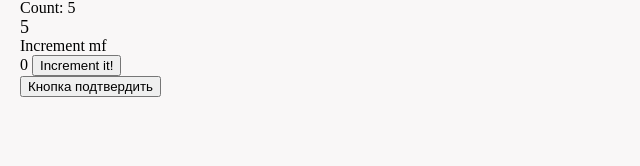
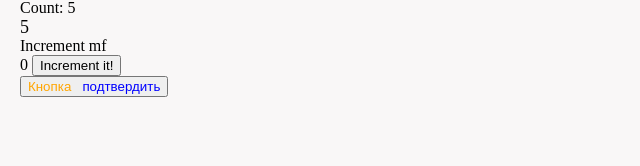
Before and after one commit to abahrisd/vue-questionnaire, a Vue app: page /#/hw in a window 1280 px wide. Shown: the part 133-299 px from the top of the page, without its empty margins (0-640 px from the left). Built offline with nearby package versions, Linux system fonts and the light colour scheme.

Commit message:
use named slots

```diff
--- a/src/components/HelloWorld.vue
+++ b/src/components/HelloWorld.vue
@@ -1,4 +1,4 @@
-<template>
+<template xmlns:v-slot="http://www.w3.org/1999/XSL/Transform">
     <div class="life-cycle-hooks">
         <div>
             <span>HelloWorld!</span>
@@ -16,7 +16,12 @@
                 <button v-on:click="handleIncrement">Increment it!</button>
             </div>
             <SlotButton>
-                Кнопка подтвердить
+                <template v-slot:name1>
+                    <span class="button__first">Кнопка</span>
+                </template>
+                <template v-slot:name2>
+                    <span class="button__second">подтвердить</span>
+                </template>
             </SlotButton>
         </div>
     </div>
@@ -91,4 +96,11 @@
         font-size: 18px;
         line-height: 20px;
     }
+    .button__first {
+        color: orange;
+    }
+    .button__second {
+        color: blue;
+    }
+
 </style>
--- a/src/components/SlotButton.vue
+++ b/src/components/SlotButton.vue
@@ -3,7 +3,9 @@
     <button
             v-on:click="submit"
     >
-        <slot>Подтвердить!</slot>
+        <slot name="name1">Name1</slot>
+        &nbsp;
+        <slot name="name2">Name2</slot>
     </button>
 
 </template>
```
